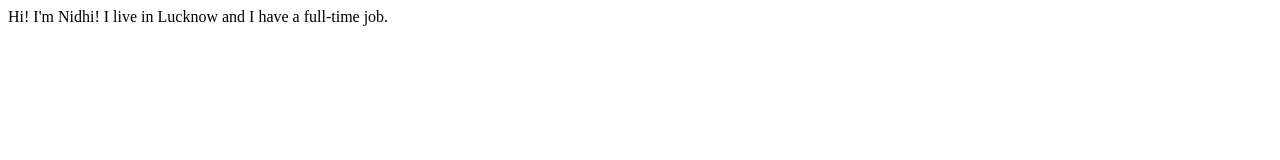
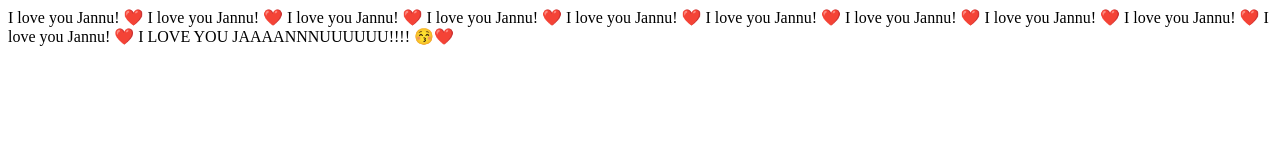
Before and after one commit to NidhiMishra1611/Practise-Repository, a plain HTML site: page index.html in a window 1280 px wide. Drawn offline with Linux system fonts and the light colour scheme.

Commit message:
docs - updated code

```diff
--- a/index.html
+++ b/index.html
@@ -3,11 +3,20 @@
 <head>
     <meta charset="UTF-8">
     <meta name="viewport" content="width=device-width, initial-scale=1.0">
-    <title>Nidhi Mishra</title>
+    <title>Jaanu</title>
 </head>
 <body>
-    Hi! I'm Nidhi!
+   I love you Jannu! ❤️
+   I love you Jannu! ❤️
+   I love you Jannu! ❤️
+   I love you Jannu! ❤️
+   I love you Jannu! ❤️
+   I love you Jannu! ❤️
+   I love you Jannu! ❤️
+   I love you Jannu! ❤️
+   I love you Jannu! ❤️
+   I love you Jannu! ❤️
 
-    I live in Lucknow and I have a full-time job.
+   I LOVE YOU JAAAANNNUUUUUU!!!! 😚❤️
 </body>
 </html>
```
